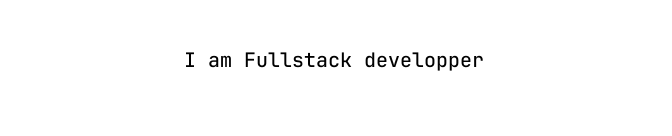
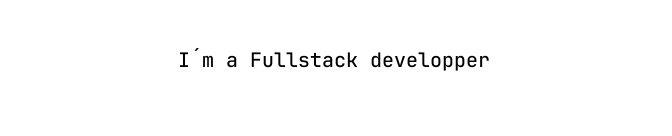
Before and after one commit to jujax/portfolio, a React (Vite) app: page / in a window 1280 px wide. Shown: the part 544-680 px from the top of the page, without its empty margins (306-978 px from the left). Built offline with nearby package versions, Linux system fonts and the light colour scheme; what @radix-ui/themes would draw is missing.

Commit message:
fix: misprint

```diff
--- a/src/pages/Home.tsx
+++ b/src/pages/Home.tsx
@@ -42,7 +42,7 @@ export default function Home() {
     <>
       <div className="flex flex-col items-center justify-center min-h-screen p-4">
         <h1>Hello World, I'm Julien</h1>
-        <p className="text-xl">I am Fullstack developper</p>
+        <p className="text-xl">I´m a Fullstack developper</p>
       </div>
 
       <div className="container mx-auto px-4 space-y-24">
```
